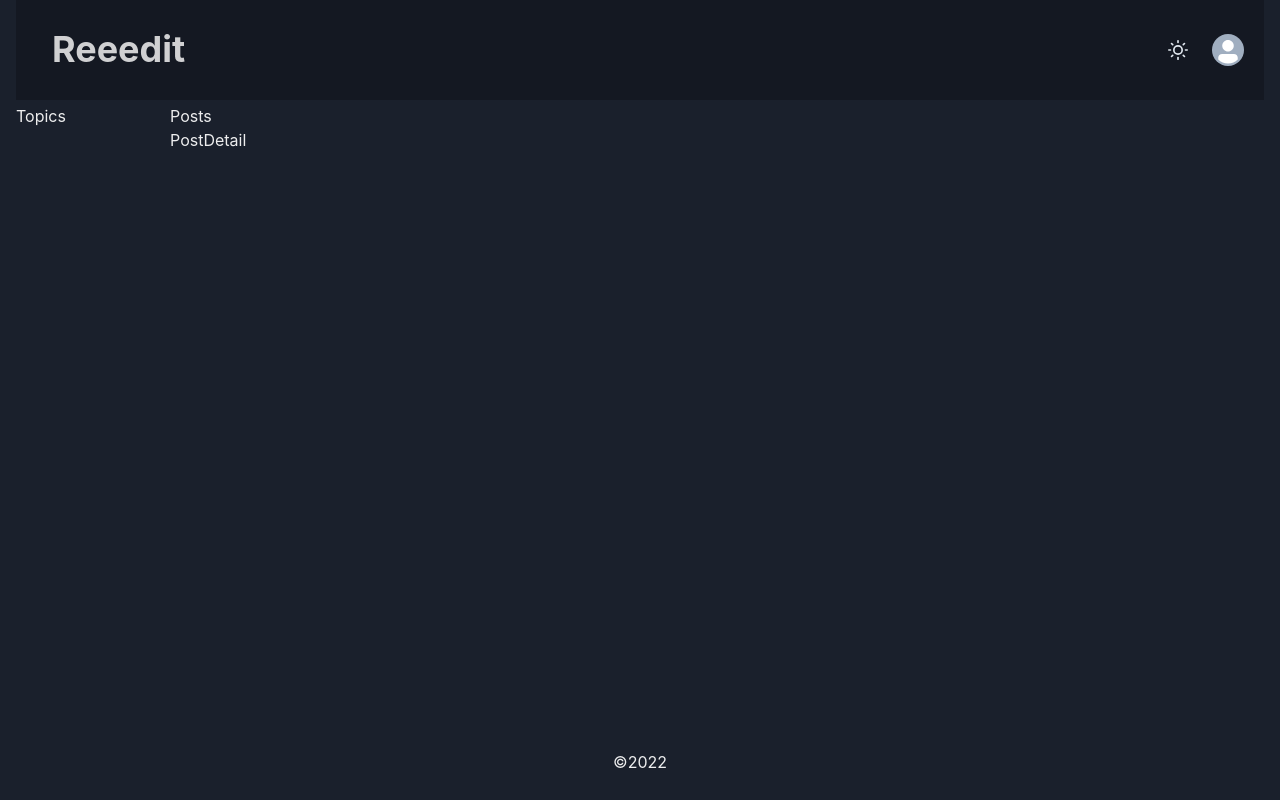
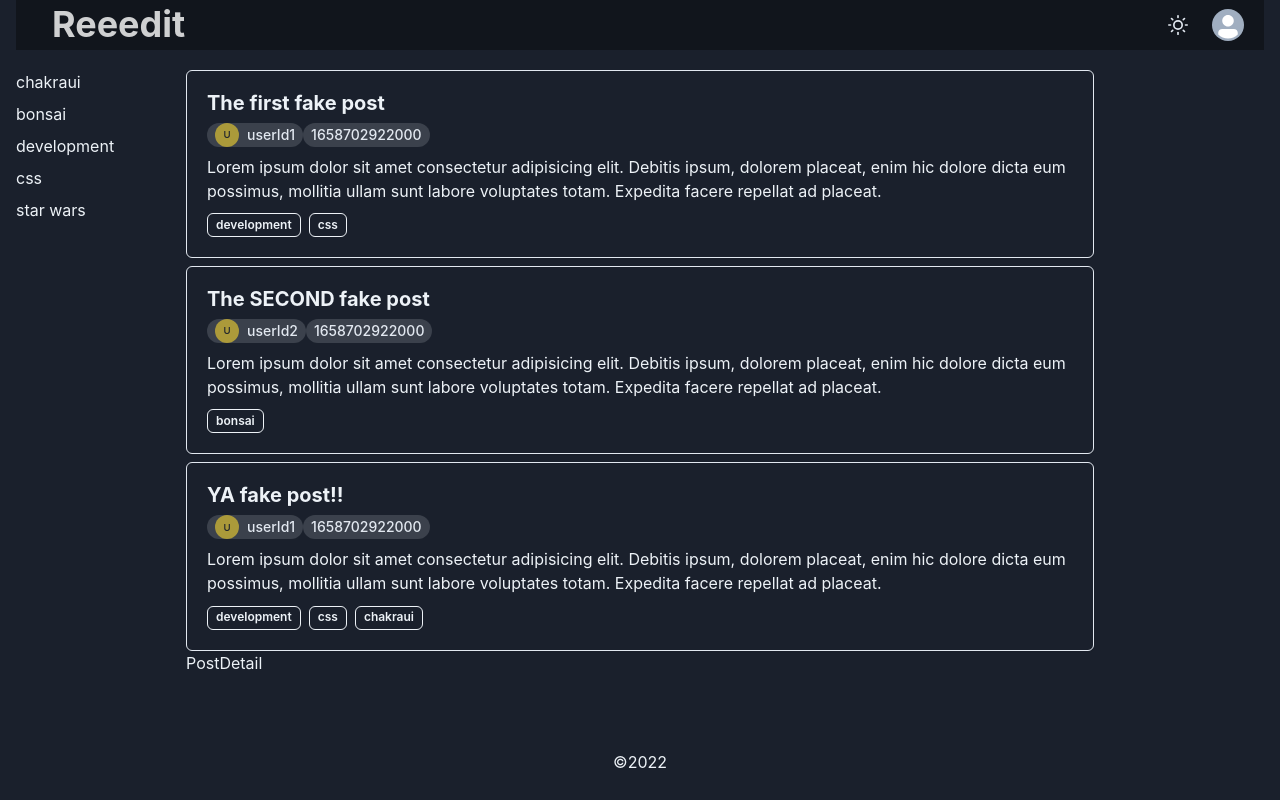
Before and after one commit to smodish-playground/reeedit, a React (Create React App) app: page / in a window 1280 px wide. Built offline with nearby package versions, Linux system fonts and the light colour scheme.

Commit message:
rough mocks being displayed

```diff
--- a/src/components/Navbar/Navbar.tsx
+++ b/src/components/Navbar/Navbar.tsx
@@ -13,7 +13,7 @@ const Navbar = () => {
   const iconSize = '5'
   const { colorMode, toggleColorMode } = useColorMode()
 
-  const bg = useColorModeValue('blackAlpha.800', 'blackAlpha.400')
+  const bg = useColorModeValue('blackAlpha.800', 'blackAlpha.500')
 
   return (
     <Flex
--- /dev/null
+++ b/src/components/Posts/Post/Post.tsx
@@ -0,0 +1,64 @@
+import React from 'react'
+// import { IPost } from './Post.interface'
+
+import {
+  Box,
+  VStack,
+  Heading,
+  Text,
+  Button,
+  ButtonGroup,
+  Avatar,
+  TagLabel,
+  Tag,
+} from '@chakra-ui/react'
+import { IPost } from './Post.interface'
+
+const Post = ({
+  postTitle,
+  topics,
+  postBody,
+  id,
+  createdBy,
+  createdAt,
+}: IPost) => {
+  // console.log(id, postTitle, topics, postBody, createdBy, createdAt)
+
+  return (
+    <VStack
+      align="left"
+      rounded="md"
+      p="5"
+      boxShadow="sm"
+      border="1px"
+      borderColor="gray.200"
+    >
+      <Heading as="h2" size="md">
+        {postTitle}
+      </Heading>
+      <Box>
+        <Tag size="md" borderRadius="full">
+          <Avatar name={createdBy} size="xs" mr="2" />
+          <TagLabel>{createdBy}</TagLabel>
+        </Tag>
+        <Tag size="md" borderRadius="full">
+          <TagLabel>{createdAt}</TagLabel>
+        </Tag>
+      </Box>
+      <Text noOfLines={3} size="md">
+        {postBody}
+      </Text>
+      <Box>
+        <ButtonGroup>
+          {topics.map((topic) => (
+            <Button size="xs" colorScheme="black" key={topic} variant="outline">
+              {topic}
+            </Button>
+          ))}
+        </ButtonGroup>
+      </Box>
+    </VStack>
+  )
+}
+
+export default Post
--- a/src/components/Posts/Posts.tsx
+++ b/src/components/Posts/Posts.tsx
@@ -1,7 +1,46 @@
+import { Box, VStack } from '@chakra-ui/react'
 import React from 'react'
+import Post from './Post/Post'
+import { IPost } from './Post/Post.interface'
 
 const Posts = () => {
-  return <div>Posts</div>
+  const mockPosts: IPost[] = [
+    {
+      id: 'afcawfu349814t3nkijd',
+      postTitle: 'The first fake post',
+      postBody:
+        'Lorem ipsum dolor sit amet consectetur adipisicing elit. Debitis ipsum, dolorem placeat, enim hic dolore dicta eum possimus, mollitia ullam sunt labore voluptates totam. Expedita facere repellat ad placeat.',
+      createdAt: Date.now(),
+      topics: ['development', 'css'],
+      createdBy: 'userId1',
+    },
+    {
+      id: 'vbwevhibsdvlfjkrnbgv',
+      postTitle: 'The SECOND fake post',
+      postBody:
+        'Lorem ipsum dolor sit amet consectetur adipisicing elit. Debitis ipsum, dolorem placeat, enim hic dolore dicta eum possimus, mollitia ullam sunt labore voluptates totam. Expedita facere repellat ad placeat.',
+      createdAt: Date.now(),
+      topics: ['bonsai'],
+      createdBy: 'userId2',
+    },
+    {
+      id: 'bqkuajyhbvcodvvfbhdf',
+      postTitle: 'YA fake post!!',
+      postBody:
+        'Lorem ipsum dolor sit amet consectetur adipisicing elit. Debitis ipsum, dolorem placeat, enim hic dolore dicta eum possimus, mollitia ullam sunt labore voluptates totam. Expedita facere repellat ad placeat.',
+      createdAt: Date.now(),
+      topics: ['development', 'css', 'chakraui'],
+      createdBy: 'userId1',
+    },
+  ]
+
+  return (
+    <VStack alignItems="flex-start">
+      {mockPosts.map((post) => (
+        <Post key={post.id} {...post} />
+      ))}
+    </VStack>
+  )
 }
 
 export default Posts
--- a/src/components/Topics/Topics.tsx
+++ b/src/components/Topics/Topics.tsx
@@ -1,7 +1,21 @@
+import { VStack, Link } from '@chakra-ui/layout'
 import React from 'react'
 
 const Topics = () => {
-  return <div>Topics</div>
+  const mockData: string[] = [
+    'chakraui',
+    'bonsai',
+    'development',
+    'css',
+    'star wars',
+  ]
+  return (
+    <VStack align="content-start">
+      {mockData.map((topic) => (
+        <Link key={topic}>{topic}</Link>
+      ))}
+    </VStack>
+  )
 }
 
 export default Topics
--- a/src/index.tsx
+++ b/src/index.tsx
@@ -7,6 +7,8 @@ import theme from './theme'
 
 const root = ReactDOM.createRoot(document.getElementById('root') as HTMLElement)
 
+console.log(theme)
+
 root.render(
   <React.StrictMode>
     <ChakraProvider theme={theme}>
--- a/src/pages/App/App.tsx
+++ b/src/pages/App/App.tsx
@@ -9,11 +9,11 @@ function App() {
   return (
     <Container maxW="container.xl">
       <Grid
-        templateAreas={`"header header" "topics main" "footer footer"`}
-        gridTemplateRows={'100px 1fr 50px'}
-        gridTemplateColumns={'150px 1fr'}
+        templateAreas={`"header header header" "topics main sidebar" "footer footer footer"`}
+        gridTemplateRows={'50px 1fr 50px'}
+        gridTemplateColumns={'150px 1fr 150px'}
         minH="100vh"
-        gap="1"
+        gap="5"
       >
         <GridItem area={'header'}>
           <Navbar />
--- a/src/theme.js
+++ /dev/null
@@ -1,10 +0,0 @@
-import { extendTheme } from '@chakra-ui/react'
-
-const config = {
-  initialColorMode: 'dark',
-  useSystemColorMode: false,
-}
-
-const theme = extendTheme({ config })
-
-export default theme
--- /dev/null
+++ b/src/theme.tsx
@@ -0,0 +1,23 @@
+import { extendTheme } from '@chakra-ui/react'
+import { mode, StyleFunctionProps } from '@chakra-ui/theme-tools'
+
+const config = {
+  initialColorMode: 'dark',
+  useSystemColorMode: false,
+}
+
+const styles = {
+  global: (props: StyleFunctionProps) => ({
+    body: {
+      bg: mode('gray.100', 'gray.800')(props),
+      color: mode('gray.800', 'gray.100')(props),
+    },
+  }),
+}
+
+const theme = extendTheme({
+  config,
+  styles,
+})
+
+export default theme
```
Also changed, not shown: src/components/Posts/Post/Post.interface.tsx (added, +8 -0 lines), 1 other file (tests, documents, lock files or other folders).
